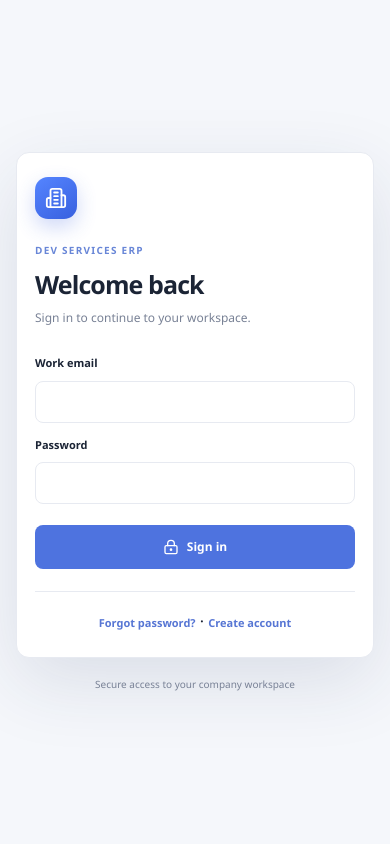
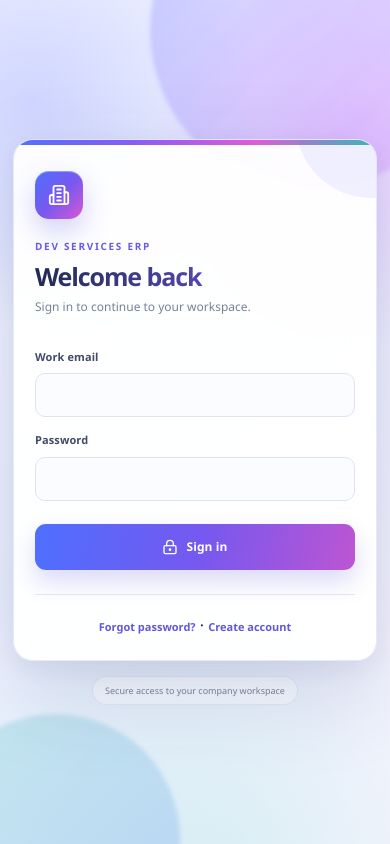
Before and after one commit to arve-garg/ERP-PROJECT-1, a React (Vite) app in the folder frontend/: page /login in a window 390 px wide. Built offline with nearby package versions, Linux system fonts and the light colour scheme; no server answers.

Commit message:
Refresh authentication UI with vibrant modern styling

```diff
--- a/frontend/src/styles.css
+++ b/frontend/src/styles.css
@@ -2231,3 +2231,276 @@ button {
   opacity: 0.55;
   cursor: not-allowed;
 }
+
+/* Enhanced authentication experience */
+.login-screen {
+  position: relative;
+  isolation: isolate;
+  overflow: hidden;
+  min-height: 100vh;
+  padding: 42px 20px;
+  background:
+    radial-gradient(circle at 8% 12%, rgb(91 109 255 / 24%), transparent 28%),
+    radial-gradient(circle at 92% 18%, rgb(214 77 255 / 18%), transparent 27%),
+    radial-gradient(circle at 50% 105%, rgb(44 198 180 / 16%), transparent 35%),
+    linear-gradient(135deg, #f5f7ff 0%, #eef2ff 48%, #f9f5ff 100%);
+}
+
+.login-screen::before,
+.login-screen::after {
+  content: "";
+  position: absolute;
+  z-index: -1;
+  border-radius: 999px;
+  filter: blur(2px);
+  pointer-events: none;
+}
+
+.login-screen::before {
+  width: 320px;
+  height: 320px;
+  top: -130px;
+  right: -80px;
+  background: linear-gradient(135deg, rgb(87 112 255 / 25%), rgb(208 80 255 / 20%));
+}
+
+.login-screen::after {
+  width: 250px;
+  height: 250px;
+  bottom: -120px;
+  left: -70px;
+  background: linear-gradient(135deg, rgb(32 196 176 / 20%), rgb(75 112 255 / 20%));
+}
+
+.login-card {
+  position: relative;
+  overflow: hidden;
+  width: min(100%, 470px);
+  padding: 38px;
+  border: 1px solid rgb(116 135 220 / 18%);
+  border-radius: 24px;
+  background: rgb(255 255 255 / 94%);
+  box-shadow:
+    0 30px 90px rgb(42 55 120 / 16%),
+    0 8px 28px rgb(68 82 145 / 8%);
+  backdrop-filter: blur(18px);
+}
+
+.login-card::before {
+  content: "";
+  position: absolute;
+  inset: 0 0 auto;
+  height: 5px;
+  background: linear-gradient(90deg, #516fff, #8a5cf6, #df5bd9, #35bfae);
+}
+
+.login-card::after {
+  content: "";
+  position: absolute;
+  width: 150px;
+  height: 150px;
+  top: -92px;
+  right: -70px;
+  border-radius: 50%;
+  background: rgb(103 113 255 / 9%);
+}
+
+.login-card .brand-mark {
+  position: relative;
+  z-index: 1;
+  width: 52px;
+  height: 52px;
+  margin-bottom: 20px;
+  border-radius: 16px;
+  background: linear-gradient(135deg, #4e6fff 0%, #7859ef 52%, #d957d5 100%);
+  box-shadow:
+    0 12px 28px rgb(91 89 231 / 28%),
+    inset 0 1px rgb(255 255 255 / 35%);
+}
+
+.login-card .eyebrow {
+  color: #675be8;
+  margin-bottom: 8px;
+  letter-spacing: 1.7px;
+}
+
+.login-card h1 {
+  font-size: 29px;
+  letter-spacing: -1.1px;
+  line-height: 1.12;
+  background: linear-gradient(90deg, #202b52, #5849b9 58%, #9c46a8);
+  -webkit-background-clip: text;
+  background-clip: text;
+  color: transparent;
+}
+
+.login-card .muted-text {
+  max-width: 390px;
+  line-height: 1.65;
+  margin-bottom: 25px;
+}
+
+.login-card form {
+  gap: 8px;
+}
+
+.login-card label {
+  color: #424b66;
+  font-size: 11px;
+  font-weight: 700;
+  letter-spacing: .1px;
+  margin-top: 7px;
+}
+
+.login-card input {
+  min-height: 44px;
+  padding: 11px 13px;
+  border: 1px solid #dfe3f0;
+  border-radius: 10px;
+  background: #fbfcff;
+  transition: border-color .18s ease, box-shadow .18s ease, background .18s ease, transform .18s ease;
+}
+
+.login-card input:hover {
+  border-color: #cbd2e8;
+  background: #fff;
+}
+
+.login-card input:focus {
+  border-color: #7666ed;
+  background: #fff;
+  box-shadow: 0 0 0 4px rgb(118 102 237 / 11%);
+  transform: translateY(-1px);
+}
+
+.login-card input::placeholder {
+  color: #aab1c3;
+}
+
+.submit-button {
+  min-height: 46px;
+  margin-top: 15px;
+  border: 0 !important;
+  border-radius: 11px !important;
+  background: linear-gradient(100deg, #4e6fff 0%, #7658ef 52%, #bd55d2 100%) !important;
+  box-shadow: 0 12px 25px rgb(91 88 225 / 22%);
+  font-size: 12px;
+  letter-spacing: .1px;
+  transition: transform .18s ease, box-shadow .18s ease, filter .18s ease;
+}
+
+.submit-button:hover:not(:disabled) {
+  transform: translateY(-2px);
+  filter: saturate(1.08);
+  box-shadow: 0 16px 30px rgb(91 88 225 / 29%);
+}
+
+.login-foot {
+  border-top: 1px solid #e7e9f2;
+  margin-top: 24px;
+  padding-top: 18px;
+}
+
+.login-foot a {
+  color: #6358d9;
+}
+
+.login-caption {
+  padding: 7px 12px;
+  margin-top: 15px;
+  border: 1px solid rgb(99 112 190 / 12%);
+  border-radius: 999px;
+  background: rgb(255 255 255 / 52%);
+  color: #7a8299;
+}
+
+.field-error,
+.form-error {
+  border-radius: 7px;
+  font-weight: 600;
+}
+
+.form-error {
+  padding: 9px 11px;
+  border: 1px solid rgb(213 71 71 / 15%);
+  background: #fff3f3;
+}
+
+.dark .login-screen {
+  background:
+    radial-gradient(circle at 8% 12%, rgb(91 109 255 / 20%), transparent 28%),
+    radial-gradient(circle at 92% 18%, rgb(214 77 255 / 15%), transparent 27%),
+    radial-gradient(circle at 50% 105%, rgb(44 198 180 / 11%), transparent 35%),
+    linear-gradient(135deg, #0c1221 0%, #11182b 48%, #171128 100%);
+}
+
+.dark .login-card {
+  border-color: rgb(133 145 220 / 22%);
+  background: rgb(23 30 46 / 95%);
+  box-shadow: 0 30px 90px rgb(0 0 0 / 32%);
+}
+
+.dark .login-card h1 {
+  background: linear-gradient(90deg, #f0f3ff, #a9a0ff 58%, #e19de4);
+  -webkit-background-clip: text;
+  background-clip: text;
+}
+
+.dark .login-card label {
+  color: #c7cee0;
+}
+
+.dark .login-card input {
+  border-color: #313c56;
+  background: #121a2a;
+}
+
+.dark .login-card input:hover,
+.dark .login-card input:focus {
+  background: #151f31;
+}
+
+.dark .login-card input:focus {
+  border-color: #8879f4;
+  box-shadow: 0 0 0 4px rgb(136 121 244 / 14%);
+}
+
+.dark .login-foot {
+  border-color: #30394e;
+}
+
+.dark .login-caption {
+  border-color: rgb(151 161 218 / 15%);
+  background: rgb(20 28 44 / 65%);
+}
+
+.dark .form-error {
+  border-color: rgb(244 111 111 / 18%);
+  background: #2b1b22;
+}
+
+@media (max-width: 560px) {
+  .login-screen {
+    padding: 22px 13px;
+  }
+
+  .login-card {
+    padding: 31px 21px 23px;
+    border-radius: 20px;
+  }
+
+  .login-card h1 {
+    font-size: 25px;
+  }
+
+  .login-card .brand-mark {
+    width: 48px;
+    height: 48px;
+    border-radius: 14px;
+  }
+
+  .login-caption {
+    text-align: center;
+    font-size: 9px;
+  }
+}
```
